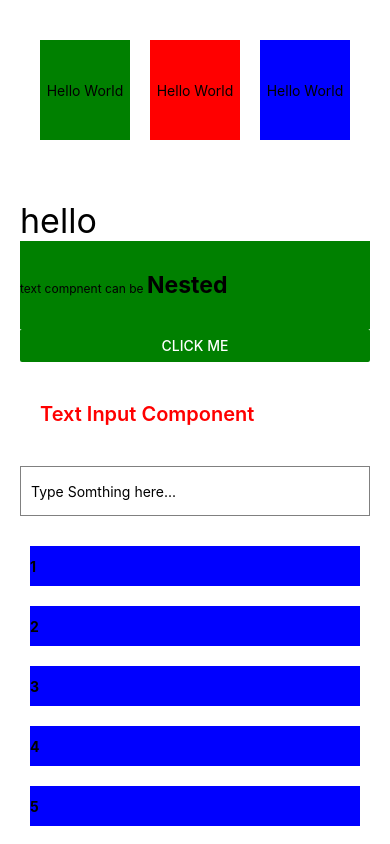
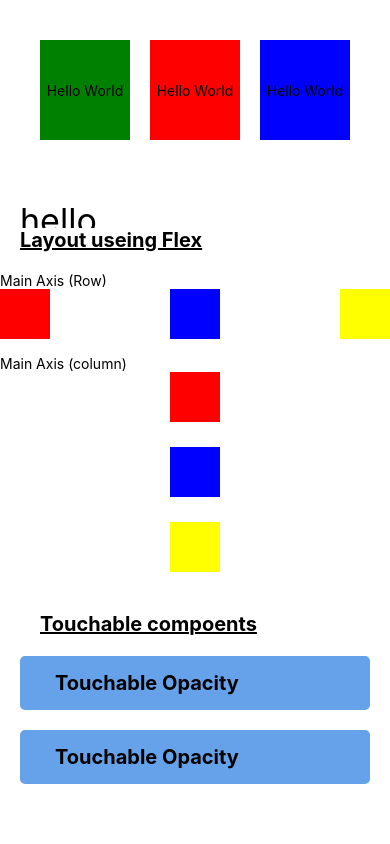
Before and after one commit to Abhisheksathala/LERNING_REACT_NATIVE_FOR_FUN, a React Native app: screen / in a window 390 px wide. Built offline with nearby package versions, Linux system fonts and the light colour scheme; grey boxes are pictures that could not be loaded.

Commit message:
add flexbox and touchables in react native

```diff
--- a/App.tsx
+++ b/App.tsx
@@ -9,6 +9,8 @@ import {
 import TextInputComponents from './src/Components/TextInput';
 import ScrollViews from './src/Components/ScrollView';
 import StyleingDemo from './src/Components/Styleing';
+import FlexLayout from './src/Components/FlexLayout';
+import Touchable from './src/Components/Touchable';
 
 function App() {
   return (
@@ -75,6 +77,8 @@ function App() {
         <ScrollViews />
         <StyleingDemo />
       </ScrollView>
+      <FlexLayout />
+      <Touchable />
     </>
   );
 }
--- a/src/Components/FlexLayout.tsx
+++ b/src/Components/FlexLayout.tsx
@@ -1,9 +1,65 @@
-import { View } from "react-native"
+import { View, Text, StyleSheet } from "react-native"
 
 const FlexLayout = () => {
   return (
-<View />
+    <View style={styles.container}>
+      <Text style={styles.headerText}>Layout useing Flex</Text>
+      <Text>Main Axis (Row)</Text>
+      <View style={styles.rowContainer} >
+        <View style={[styles.box,styles.redbox]} />
+        <View style={[styles.box,styles.bluebox]} />
+        <View style={[styles.box,styles.yellowbox]} />
+      </View>
+       <Text>Main Axis (column)</Text>
+       <View style={styles.colomnContainer}>
+         <View style={[styles.box,styles.redbox]} />
+        <View style={[styles.box,styles.bluebox]} />
+        <View style={[styles.box,styles.yellowbox]} />
+       </View>
+    </View>
   )
 }
 
 export default FlexLayout
+
+const styles = StyleSheet.create({
+  container: {
+
+  },
+  marginBottom: {
+    marginBottom: 20,
+  },
+  headerText:{
+    fontSize:20,
+    fontWeight:"bold",
+    marginBottom:20,
+  textDecorationLine:"underline",
+  paddingLeft:20
+  },
+  rowContainer:{
+    flexDirection:"row",
+    justifyContent:"space-between",
+    alignItems:"flex-end",
+    marginBottom:16
+  },
+  box:{
+    width:50,
+    height:50
+  },
+  redbox:{
+    backgroundColor:"red"
+  },
+  bluebox:{
+    backgroundColor:"blue"
+  },
+  yellowbox:{
+    backgroundColor:"yellow"
+  },
+  colomnContainer:{
+flexDirection:"column",
+height:200,
+justifyContent:"space-between",
+ alignItems:"center",
+marginBottom:20
+  }
+})
--- /dev/null
+++ b/src/Components/Touchable.tsx
@@ -0,0 +1,88 @@
+import { useState } from 'react';
+import {
+  View,
+  Text,
+  StyleSheet,
+  TouchableOpacity,
+  TouchableHighlight,
+} from 'react-native';
+
+const Touchable = () => {
+  const [opacityCount, setOpacityCount] = useState(0);
+  const [higlightCount,setHiglightCount] = useState(0)
+
+  return (
+    <View style={styles.container}>
+      <Text style={styles.headerText}>Touchable compoents</Text>
+      <TouchableOpacity
+        onPress={() => setOpacityCount(opacityCount + 1)}
+        style={styles.btn}
+      >
+        <Text style={styles.text}>Touchable Opacity </Text>
+      </TouchableOpacity>
+      <TouchableHighlight
+      // onclick
+      onPress={()=>setHiglightCount(higlightCount + 1)}
+      underlayColor={"red"} style={styles.btn}>
+        <Text style={styles.text}>Touchable Opacity </Text>
+      </TouchableHighlight>
+    </View>
+  );
+};
+
+export default Touchable;
+
+const styles = StyleSheet.create({
+  container: {
+    marginBottom: 20,
+    padding: 20,
+  },
+  marginBottom: {
+    marginBottom: 20,
+  },
+  text: {
+    fontSize: 20,
+    paddingLeft: 20,
+    color: 'black',
+    fontWeight: 'bold',
+  },
+  headerText: {
+    fontSize: 20,
+    fontWeight: 'bold',
+    marginBottom: 20,
+    textDecorationLine: 'underline',
+    paddingLeft: 20,
+  },
+  rowContainer: {
+    flexDirection: 'row',
+    justifyContent: 'space-between',
+    alignItems: 'flex-end',
+    marginBottom: 16,
+  },
+  box: {
+    width: 50,
+    height: 50,
+  },
+  redbox: {
+    backgroundColor: 'red',
+  },
+  bluebox: {
+    backgroundColor: 'blue',
+  },
+  yellowbox: {
+    backgroundColor: 'yellow',
+  },
+  colomnContainer: {
+    flexDirection: 'column',
+    height: 200,
+    justifyContent: 'space-between',
+    alignItems: 'center',
+    marginBottom: 20,
+  },
+  btn: {
+    backgroundColor: '#65a2e9ff',
+    padding: 15,
+    borderRadius: 5,
+    marginBottom: 20,
+  },
+});
```
